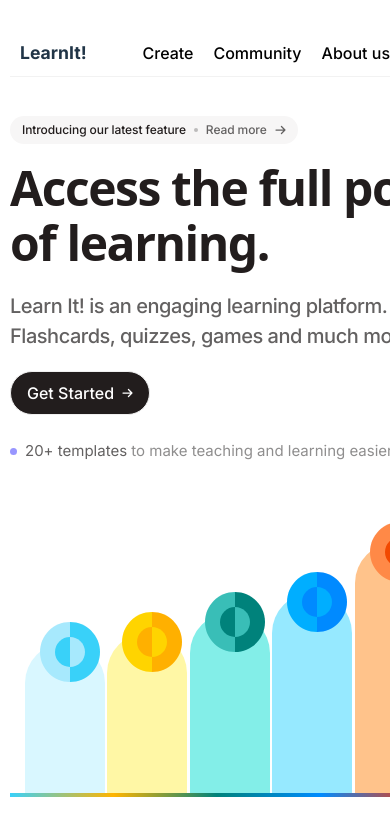
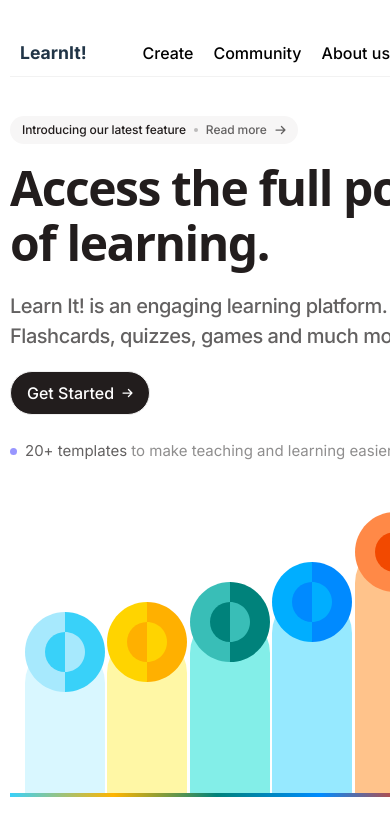
Before and after one commit to tanyagrr/first-project, a React (Vite) app: page / in a window 390 px wide. Shown: the top 836 px of the page. Built offline with nearby package versions, Linux system fonts and the light colour scheme.

Commit message:
fix media query

```diff
--- a/src/App.css
+++ b/src/App.css
@@ -281,9 +281,9 @@ and (max-width: 480px)  {
       margin-left: 15px;
     }
     .circle {
-      transform: scale(1.5);
+      transform: scale(2);
       position: relative;
-      left: 25px;
+      left: 20px;
       top: 35px;
     }
 }
```
